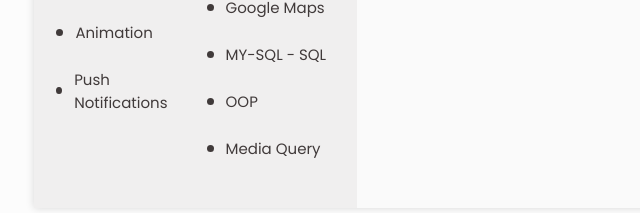
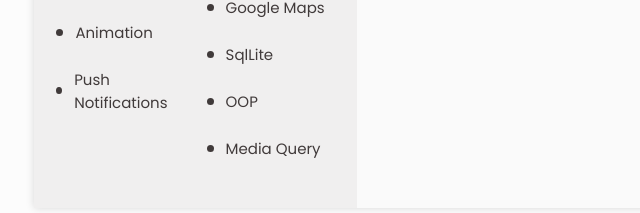
Before and after one commit to MohammedElbaik/Resume, a plain HTML site: page index.html in a window 1280 px wide. Shown: the part 1692-1905 px from the top of the page, 122-762 px from the left. Drawn offline with nearby package versions, Linux system fonts and the light colour scheme.

Commit message:
Update index.html

```diff
--- a/index.html
+++ b/index.html
@@ -273,7 +273,7 @@
                             <li class="skills__name"><span class="skills__circle"></span> Payment Gateways </li>
                             <li class="skills__name"><span class="skills__circle"></span> Problem Solving </li>
                             <li class="skills__name"><span class="skills__circle"></span> Google Maps </li>
-                            <li class="skills__name"><span class="skills__circle"></span> MY-SQL - SQL</li>
+                            <li class="skills__name"><span class="skills__circle"></span> SqlLite</li>
                             <li class="skills__name"><span class="skills__circle"></span> OOP</li>
                             <li class="skills__name"><span class="skills__circle"></span>Media Query </li>
 
```
